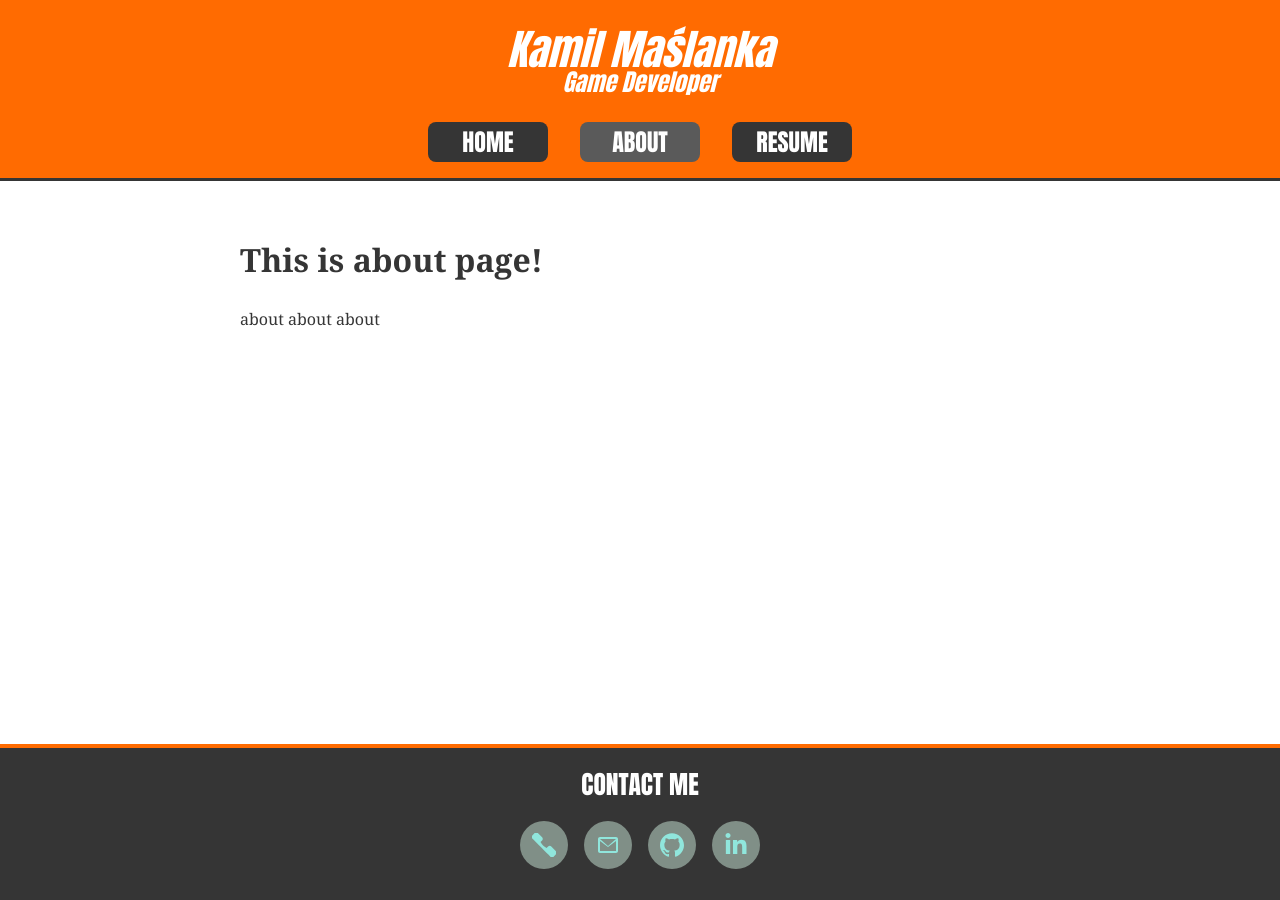
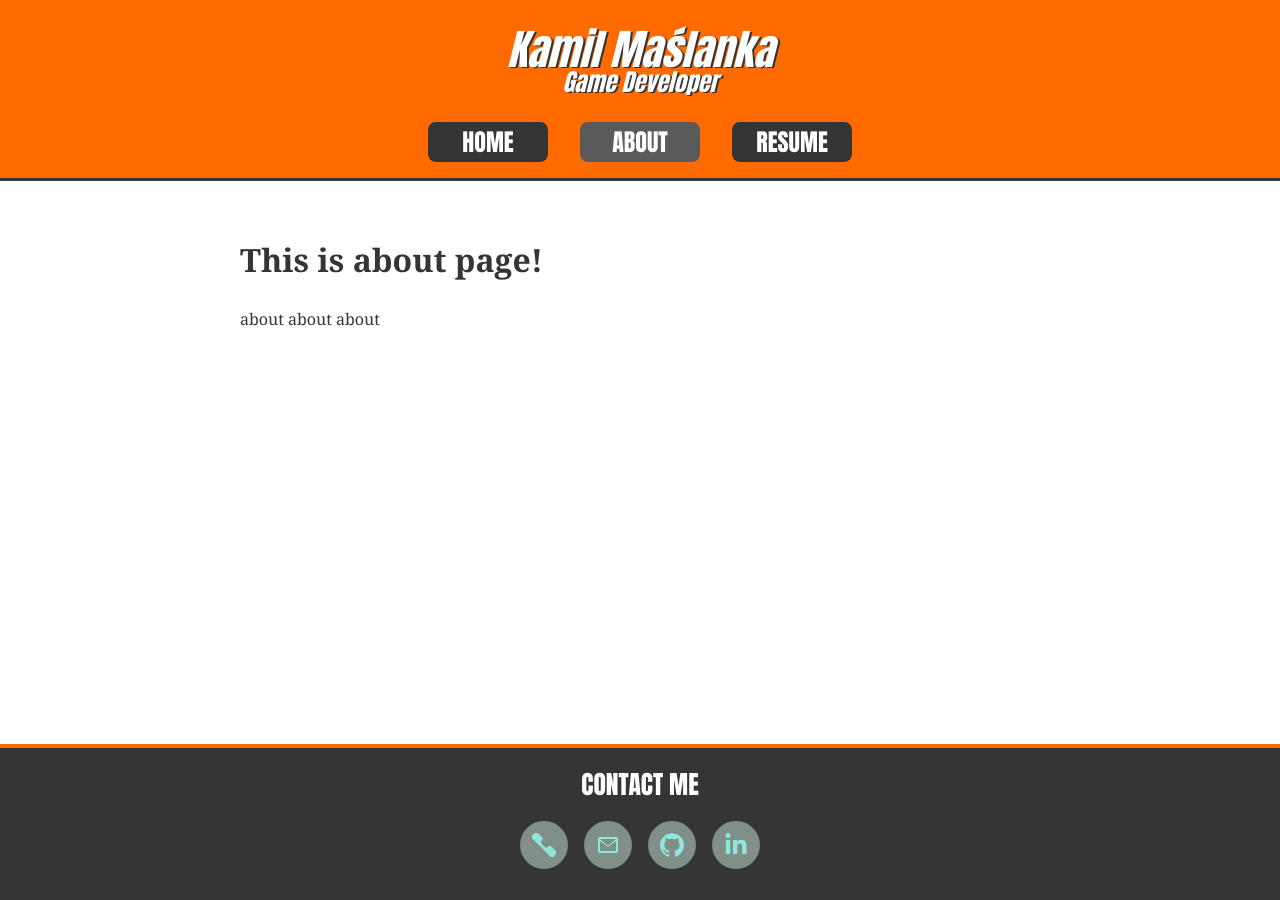
Before and after one commit to juna8001/juna8001.github.io, a Jekyll site: the page built from pages/about.md, in a window 1280 px wide. Built offline with Jekyll 4.4.1, drawn with Linux system fonts in a browser that asks for light colours.

Commit message:
style improvements

```diff
--- a/assets/header.css
+++ b/assets/header.css
@@ -13,6 +13,7 @@ header.site-header {
     margin-top: 0px;
     margin-bottom: 0px;
     font-style: italic;
+    text-shadow: 2px 1px var(--content-color);
 }
 
 .site-header-subtitle {
@@ -23,6 +24,7 @@ header.site-header {
     justify-self: center;
     font-weight: normal;
     font-style: italic;
+    text-shadow: 2px 1px var(--content-color);
 }
 
 nav.site-nav {
```
